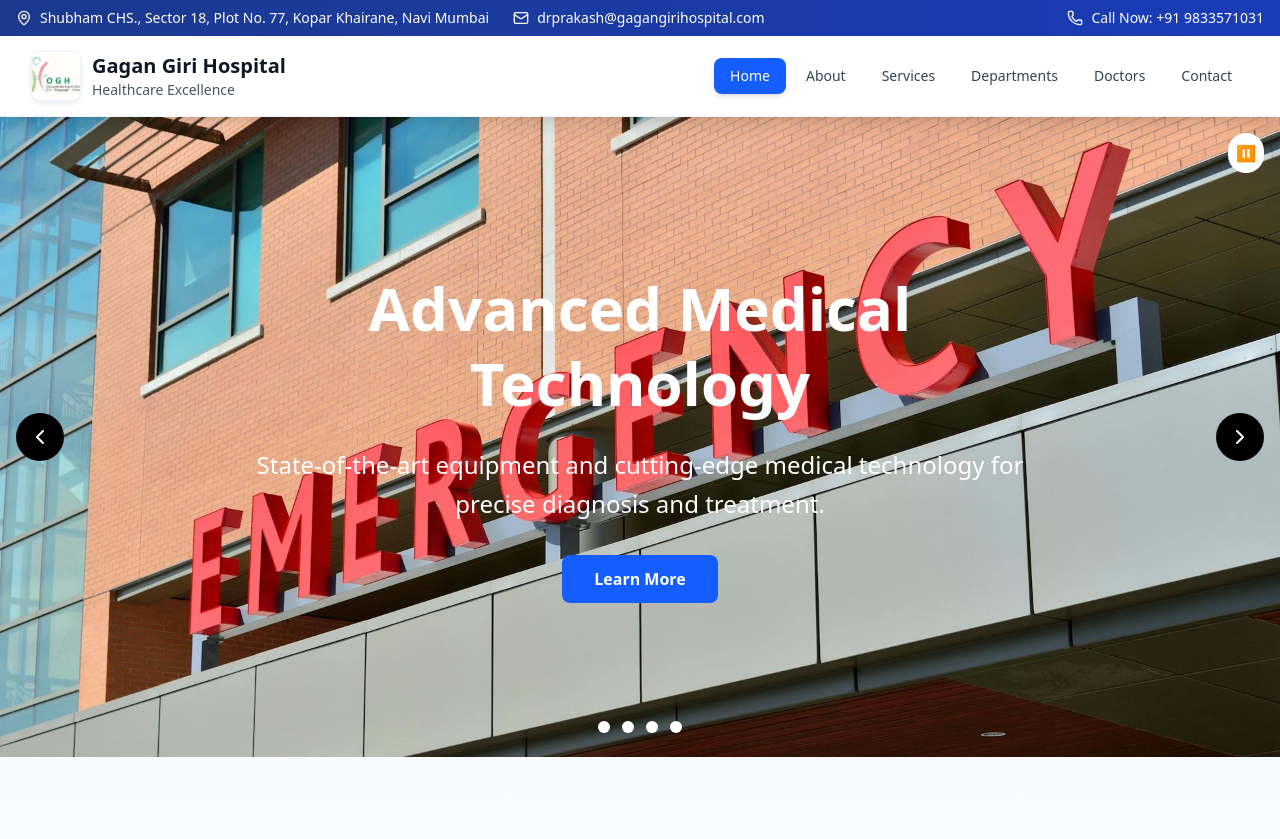
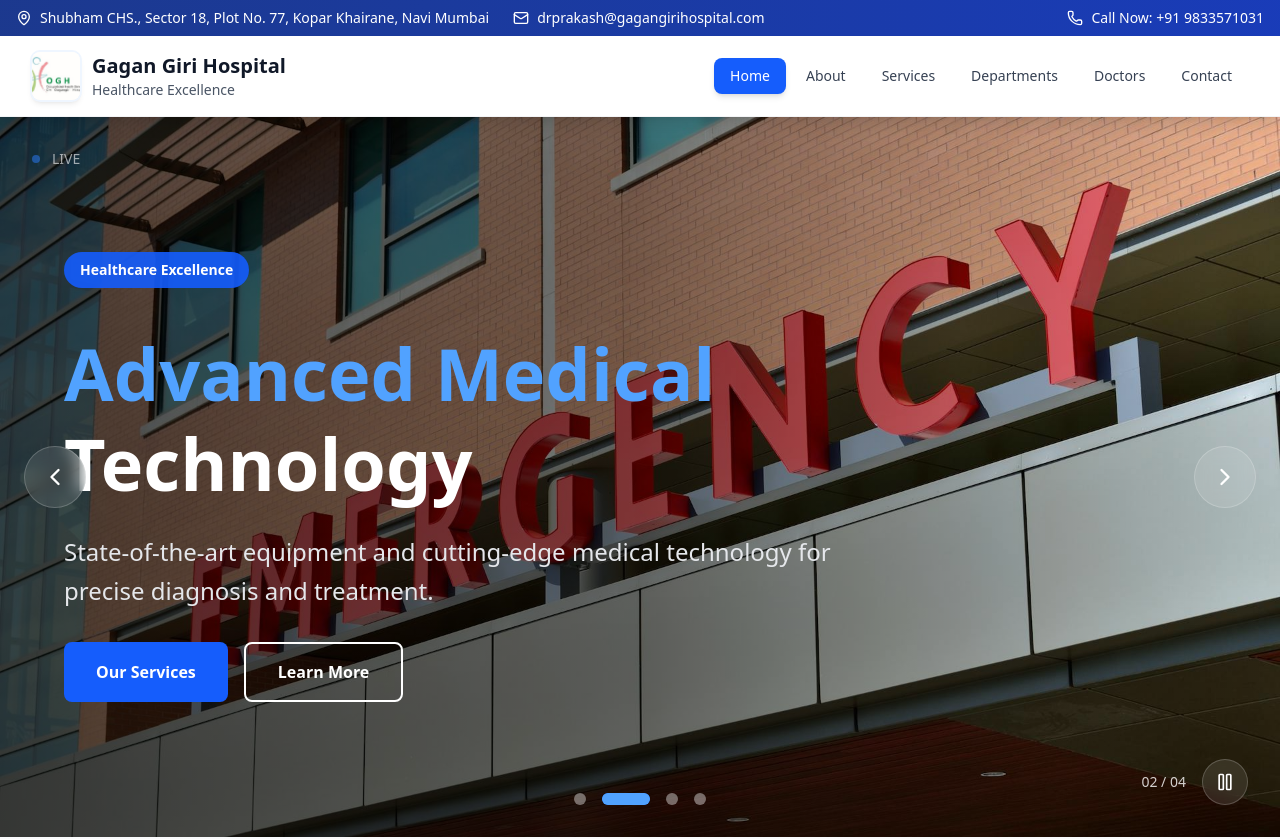
Before and after one commit to Nitish0777/ogh, a React app: page / in a window 1280 px wide. Shown: the top 839 px of the page. Built offline with nearby package versions, Linux system fonts and the light colour scheme; the HTML template or start-up script is replaced by a standard one.

Commit message:
feat: Enhance CarouselBanner with improved layout, auto-play controls, and updated navigation elements

```diff
--- a/src/components/CarouselBanner.jsx
+++ b/src/components/CarouselBanner.jsx
@@ -1,9 +1,6 @@
 import { useState, useEffect } from 'react';
-import { ChevronLeft, ChevronRight } from 'lucide-react';
+import { ChevronLeft, ChevronRight, Play, Pause } from 'lucide-react';
 import emergencyImage from '../assets/emergency.jpeg';
-import logoImage from '../assets/logo.jpg';
-import linkImage from '../assets/Link.png';
-import notImage from '../assets/not.png';
 
 const CarouselBanner = () => {
   const [currentSlide, setCurrentSlide] = useState(0);
@@ -13,22 +10,26 @@ const CarouselBanner = () => {
     {
       image: emergencyImage,
       title: 'Your Trusted Partner in Complete Healthcare',
-      subtitle: 'At Om Gagangiri Hospital & Occupational Health, we combine expert care and advanced facilities to deliver reliable, affordable, and patient-focused healthcare.'
+      subtitle: 'At Om Gagangiri Hospital & Occupational Health, we combine expert care and advanced facilities to deliver reliable, affordable, and patient-focused healthcare.',
+      cta: 'Book Appointment'
     },
     {
       image: emergencyImage,
       title: 'Advanced Medical Technology',
-      subtitle: 'State-of-the-art equipment and cutting-edge medical technology for precise diagnosis and treatment.'
+      subtitle: 'State-of-the-art equipment and cutting-edge medical technology for precise diagnosis and treatment.',
+      cta: 'Our Services'
     },
     {
       image: emergencyImage,
       title: 'Expert Healthcare Professionals',
-      subtitle: 'Our team of experienced doctors and specialists are dedicated to providing the highest quality care.'
+      subtitle: 'Our team of experienced doctors and specialists are dedicated to providing the highest quality care.',
+      cta: 'Meet Our Doctors'
     },
     {
       image: emergencyImage,
       title: '24/7 Emergency Services',
-      subtitle: 'Round-the-clock emergency care with rapid response times and comprehensive medical support.'
+      subtitle: 'Round-the-clock emergency care with rapid response times and comprehensive medical support.',
+      cta: 'Emergency Contact'
     }
   ];
 
@@ -59,10 +60,10 @@ const CarouselBanner = () => {
   };
 
   return (
-    <div className="relative w-full h-[60vh] md:h-[70vh] lg:h-[80vh] overflow-hidden">
+    <div className="relative w-full h-[90vh] overflow-hidden bg-gray-900">
       {/* Slides Container */}
       <div
-        className="flex transition-transform duration-500 ease-in-out h-full"
+        className="flex transition-transform duration-700 ease-in-out h-full"
         style={{ transform: `translateX(-${currentSlide * 100}%)` }}
       >
         {slides.map((slide, index) => (
@@ -73,21 +74,37 @@ const CarouselBanner = () => {
               style={{ backgroundImage: `url(${slide.image})` }}
             />
 
-            {/* Overlay */}
-            <div className="absolute inset-0 bg-opacity-50" />
+            {/* Gradient Overlay */}
+            <div className="absolute inset-0 bg-gradient-to-r from-black/70 via-black/50 to-transparent" />
+
             {/* Content */}
-            <div className="relative z-10 h-full flex items-center justify-center">
-              <div className="text-center text-white px-4 md:px-8 max-w-4xl">
-                <h1 className="text-3xl md:text-5xl lg:text-6xl font-bold mb-4 md:mb-6 leading-tight">
-                  {slide.title}
+            <div className="relative z-10 h-full flex items-center">
+              <div className="container mx-auto px-6 md:px-12 lg:px-16">
+                <div className="max-w-3xl text-white">
+                  <div className="mb-6">
+                    <div className="inline-block px-4 py-2 bg-blue-600/90 rounded-full text-sm font-semibold mb-4">
+                      Healthcare Excellence
+                    </div>
+                  </div>
+
+                  <h1 className="text-4xl md:text-6xl lg:text-7xl font-bold mb-6 leading-tight">
+                    {slide.title.split(' ').map((word, i) => (
+                      <span key={i} className={i < 2 ? 'text-blue-400' : ''}>{word} </span>
+                    ))}
                   </h1>
-                <p className="text-lg md:text-xl lg:text-2xl font-light leading-relaxed max-w-3xl mx-auto">
+
+                  <p className="text-xl md:text-2xl font-light leading-relaxed mb-8 text-gray-200">
                     {slide.subtitle}
                   </p>
-                <div className="mt-8">
-                  <button className="bg-blue-600 hover:bg-blue-700 text-white font-semibold py-3 px-8 rounded-lg transition duration-300 transform hover:scale-105">
+
+                  <div className="flex flex-col sm:flex-row gap-4">
+                    <button className="bg-blue-600 hover:bg-blue-700 text-white font-semibold py-4 px-8 rounded-lg transition-all duration-300 transform hover:scale-105 hover:shadow-lg">
+                      {slide.cta}
+                    </button>
+                    <button className="border-2 border-white text-white hover:bg-white hover:text-gray-900 font-semibold py-4 px-8 rounded-lg transition-all duration-300">
                       Learn More
                     </button>
+                  </div>
                 </div>
               </div>
             </div>
@@ -95,47 +112,65 @@ const CarouselBanner = () => {
         ))}
       </div>
 
-      {/* Navigation Arrows */}
+      {/* Modern Navigation Arrows */}
       <button
         onClick={prevSlide}
-        className="absolute left-4 top-1/2 transform -translate-y-1/2 bg-black bg-opacity-20 hover:bg-opacity-30 text-white p-3 rounded-full transition duration-300 z-20"
+        className="absolute left-6 top-1/2 transform -translate-y-1/2 bg-white/10 backdrop-blur-sm hover:bg-white/20 text-white p-4 rounded-full transition-all duration-300 z-20 border border-white/20"
         aria-label="Previous slide"
       >
-        <ChevronLeft size={24} />
+        <ChevronLeft size={28} />
       </button>
 
       <button
         onClick={nextSlide}
-        className="absolute right-4 top-1/2 transform -translate-y-1/2 bg-black bg-opacity-20 hover:bg-opacity-30 text-white p-3 rounded-full transition duration-300 z-20"
+        className="absolute right-6 top-1/2 transform -translate-y-1/2 bg-white/10 backdrop-blur-sm hover:bg-white/20 text-white p-4 rounded-full transition-all duration-300 z-20 border border-white/20"
         aria-label="Next slide"
       >
-        <ChevronRight size={24} />
+        <ChevronRight size={28} />
       </button>
 
-      {/* Indicators */}
-      <div className="absolute bottom-6 left-1/2 transform -translate-x-1/2 flex space-x-3 z-20">
+      {/* Progress Indicators */}
+      <div className="absolute bottom-8 left-1/2 transform -translate-x-1/2 flex space-x-4 z-20">
         {slides.map((_, index) => (
           <button
             key={index}
             onClick={() => goToSlide(index)}
-            className={`w-3 h-3 rounded-full transition duration-300 ${
+            className={`relative overflow-hidden rounded-full transition-all duration-300 ${
               index === currentSlide
-                ? 'bg-white'
-                : 'bg-white bg-opacity-50 hover:bg-opacity-75'
+                ? 'w-12 h-3 bg-blue-500'
+                : 'w-3 h-3 bg-white/40 hover:bg-white/60'
             }`}
             aria-label={`Go to slide ${index + 1}`}
-          />
+          >
+            {index === currentSlide && (
+              <div className="absolute inset-0 bg-blue-400 rounded-full animate-pulse" />
+            )}
+          </button>
         ))}
       </div>
 
-      {/* Auto-play toggle (optional) */}
+      {/* Slide Counter & Controls */}
+      <div className="absolute bottom-8 right-8 flex items-center space-x-4 z-20">
+        <span className="text-white/80 text-sm font-medium">
+          {String(currentSlide + 1).padStart(2, '0')} / {String(slides.length).padStart(2, '0')}
+        </span>
+
         <button
           onClick={() => setIsAutoPlaying(!isAutoPlaying)}
-        className="absolute top-4 right-4 bg-white bg-opacity-20 hover:bg-opacity-30 text-white p-2 rounded-full transition duration-300 z-20"
+          className="bg-white/10 backdrop-blur-sm hover:bg-white/20 text-white p-3 rounded-full transition-all duration-300 border border-white/20"
           aria-label={isAutoPlaying ? 'Pause autoplay' : 'Resume autoplay'}
         >
-        {isAutoPlaying ? '⏸️' : '▶️'}
+          {isAutoPlaying ? <Pause size={20} /> : <Play size={20} />}
         </button>
+      </div>
+
+      {/* Decorative Elements */}
+      <div className="absolute top-8 left-8 z-20">
+        <div className="flex items-center space-x-3">
+          <div className="w-2 h-2 bg-blue-500 rounded-full animate-pulse"></div>
+          <span className="text-white/60 text-sm font-medium">LIVE</span>
+        </div>
+      </div>
     </div>
   );
 };
```
Lines whose indentation alone changed are shown as unchanged.
